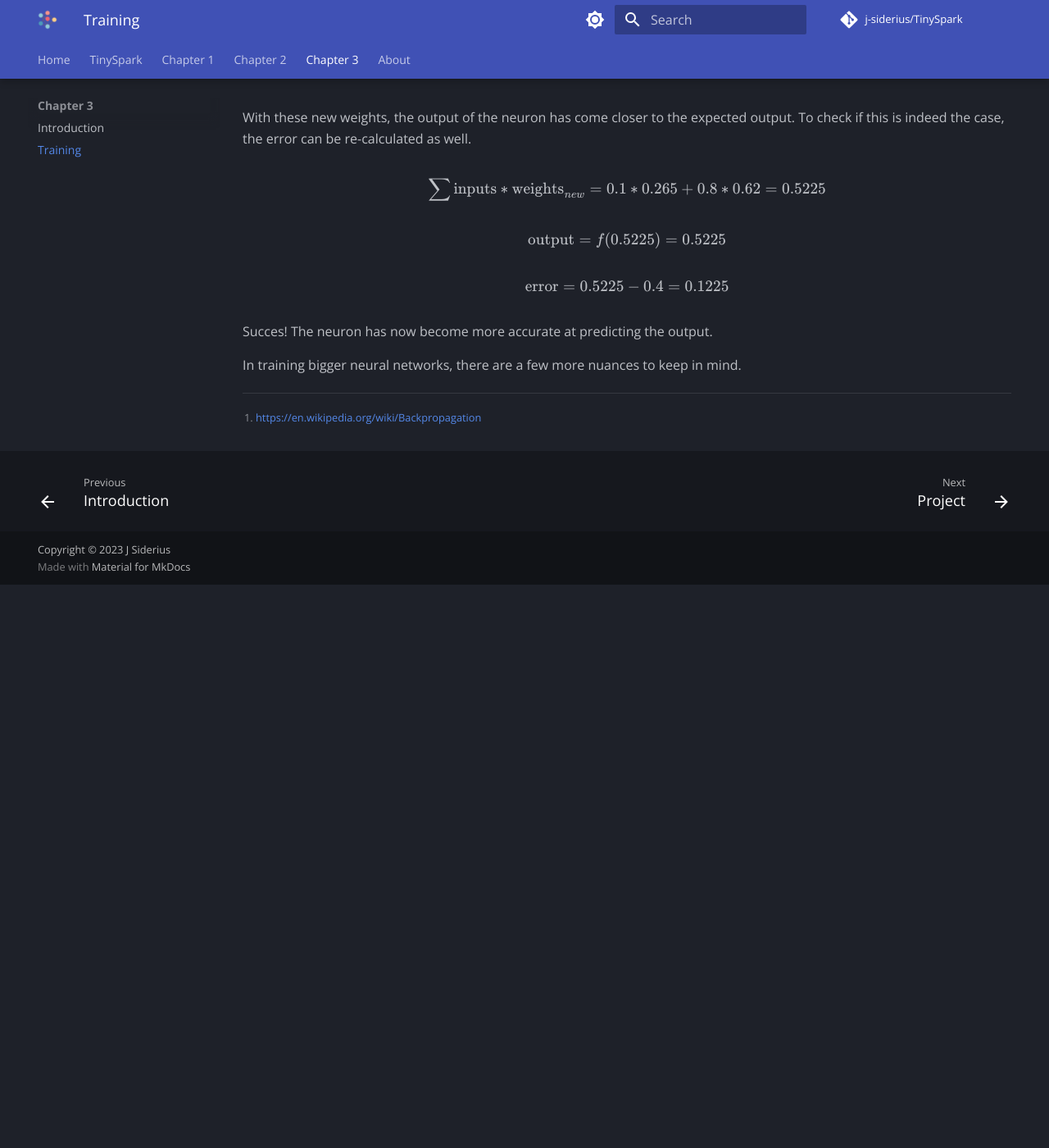
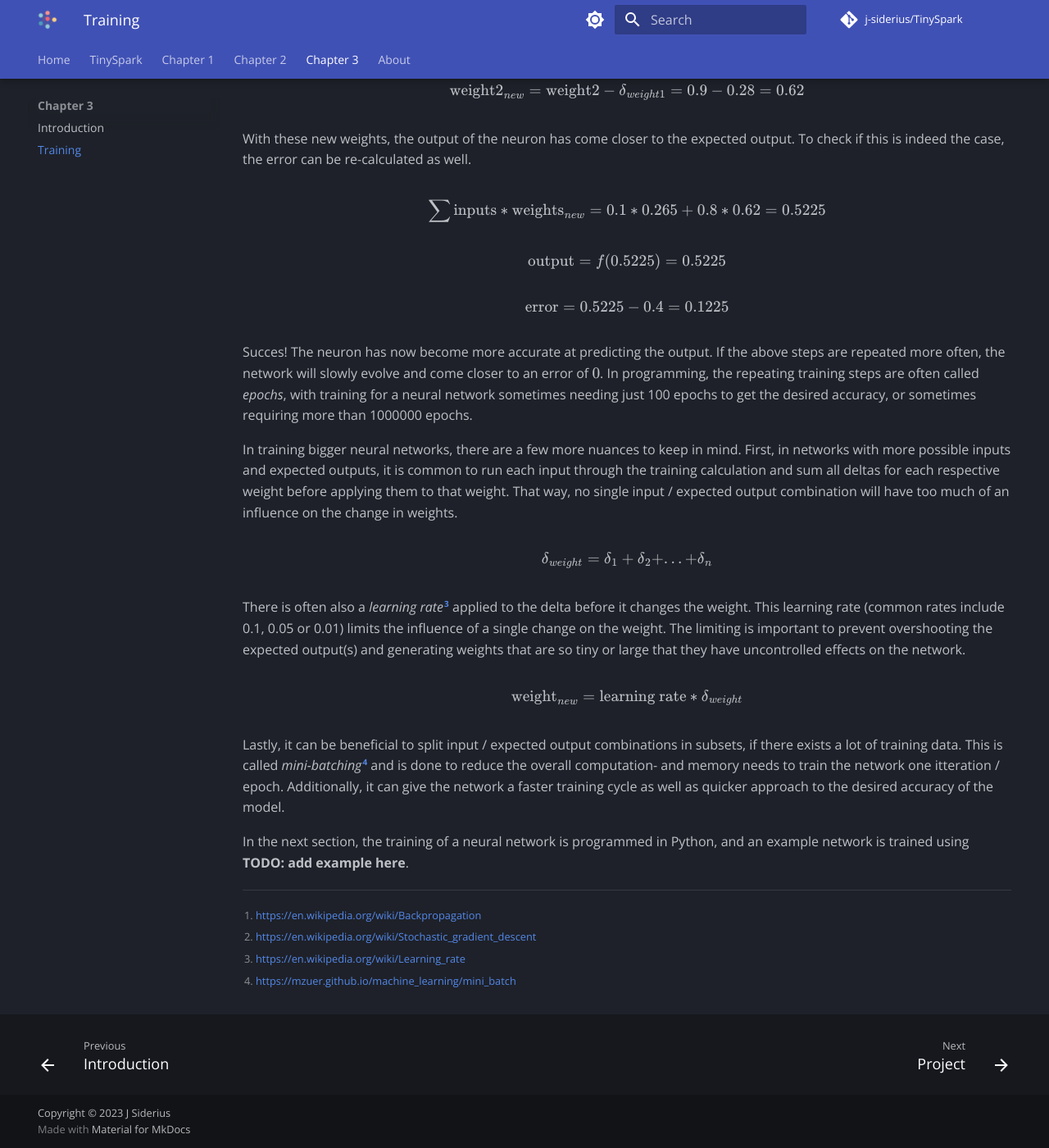
Before and after one commit to j-siderius/TinySpark, an MkDocs documentation site: the page built from docs/chapter3/training.md, in a window 1280 px wide and 1400 px high, scrolled down 2324 px. Shown: the whole window at 82% size. Built offline with MkDocs 1.6.1 and Material for MkDocs 9.7.7, drawn with Linux system fonts in a browser that asks for light colours; comment, search, counter and statistics services are not loaded; before the commit the page ends 3037 px from its top, so only the background shows below that; some of the changed text lies outside the part shown.

Commit message:
CH2 theory

```diff
--- a/docs/chapter3/training.md
+++ b/docs/chapter3/training.md
@@ -45,7 +45,9 @@ $$
 }
 $$
 
-In order to now calculate the required changes to the weights of the network (called the delta / $\delta$), it is nescessary to walk 'backwards' through the network, which in this example only consists of one neuron, and discover the influence of each weight on the final prediction. If the influence is then known, the appropriate changes can be applied to the weights.
+In order to now calculate the required changes to the weights of the network (called the delta / $\delta$), it is nescessary to walk 'backwards' through the network, which in this example only consists of one neuron, and discover the influence of each weight on the final prediction. If the influence is then known, the appropriate changes can be applied to the weights. This technique is called Stochastic Gradient Descent[^2], but for now, let's just focus on the application.
+
+[^2]:<https://en.wikipedia.org/wiki/Stochastic_gradient_descent>
 
 During the feedforward, two steps were performed:
 1. The summation of inputs and weights
@@ -106,6 +108,20 @@ $$
 \text{error}=0.5225-0.4=0.1225\\
 $$
 
-Succes! The neuron has now become more accurate at predicting the output.
+Succes! The neuron has now become more accurate at predicting the output. If the above steps are repeated more often, the network will slowly evolve and come closer to an error of $0$. In programming, the repeating training steps are often called _epochs_, with training for a neural network sometimes needing just 100 epochs to get the desired accuracy, or sometimes requiring more than 1000000 epochs.
 
-In training bigger neural networks, there are a few more nuances to keep in mind.
+In training bigger neural networks, there are a few more nuances to keep in mind. First, in networks with more possible inputs and expected outputs, it is common to run each input through the training calculation and sum all deltas for each respective weight before applying them to that weight. That way, no single input / expected output combination will have too much of an influence on the change in weights.
+
+$$\delta_{weight}=\delta_1+\delta_2+...+\delta_n$$
+
+There is often also a _learning rate_[^3] applied to the delta before it changes the weight. This learning rate (common rates include 0.1, 0.05 or 0.01) limits the influence of a single change on the weight. The limiting is important to prevent overshooting the expected output(s) and generating weights that are so tiny or large that they have uncontrolled effects on the network.
+
+[^3]:<https://en.wikipedia.org/wiki/Learning_rate>
+
+$$\text{weight}_{new}=\text{learning rate}*\delta_{weight}$$
+
+Lastly, it can be beneficial to split input / expected output combinations in subsets, if there exists a lot of training data. This is called _mini-batching_[^4] and  is done to reduce the overall computation- and memory needs to train the network one itteration / epoch. Additionally, it can give the network a faster training cycle as well as quicker approach to the desired accuracy of the model.
+
+[^4]:<https://mzuer.github.io/machine_learning/mini_batch>
+
+In the next section, the training of a neural network is programmed in Python, and an example network is trained using **TODO: add example here**.
```
